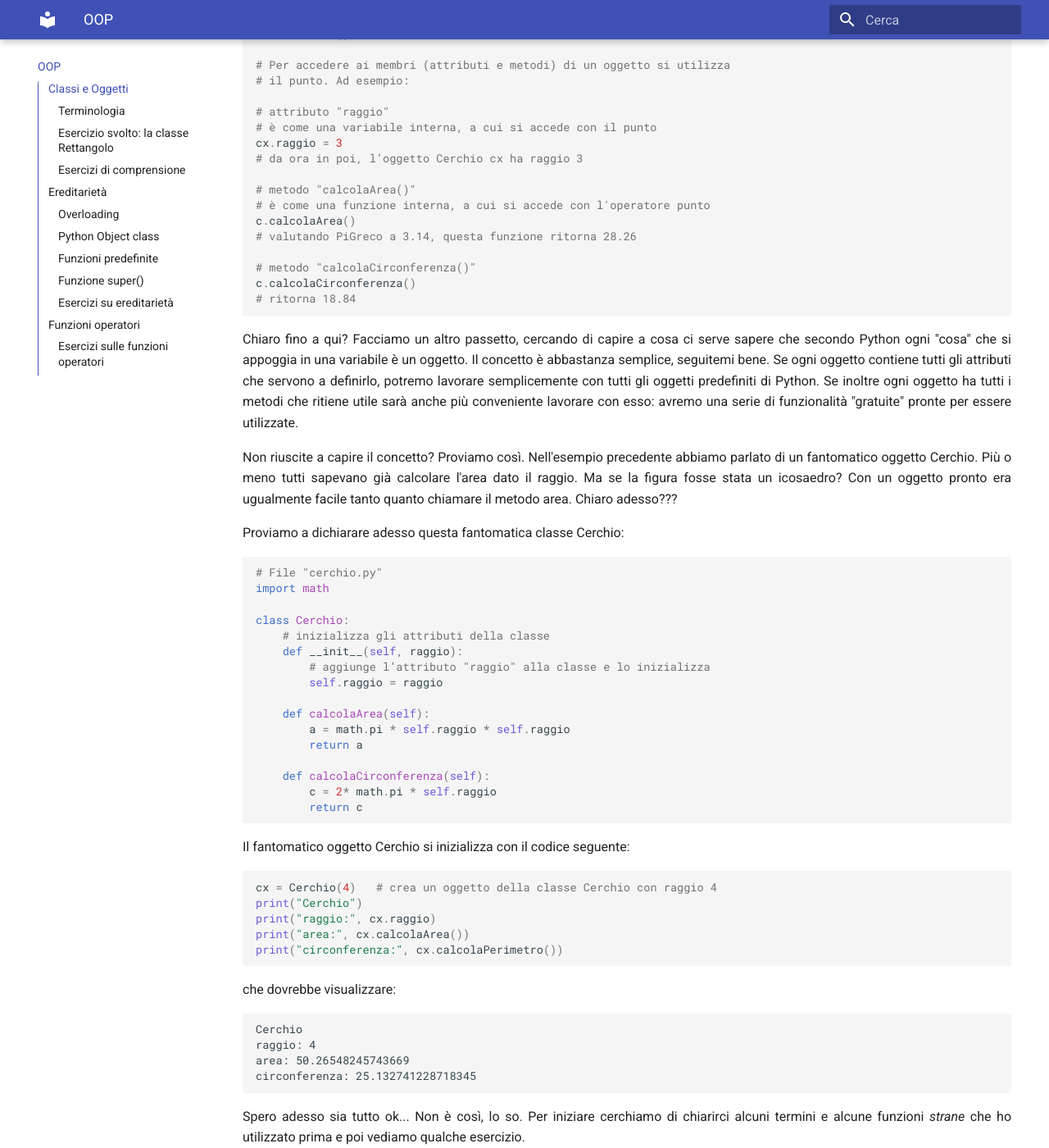
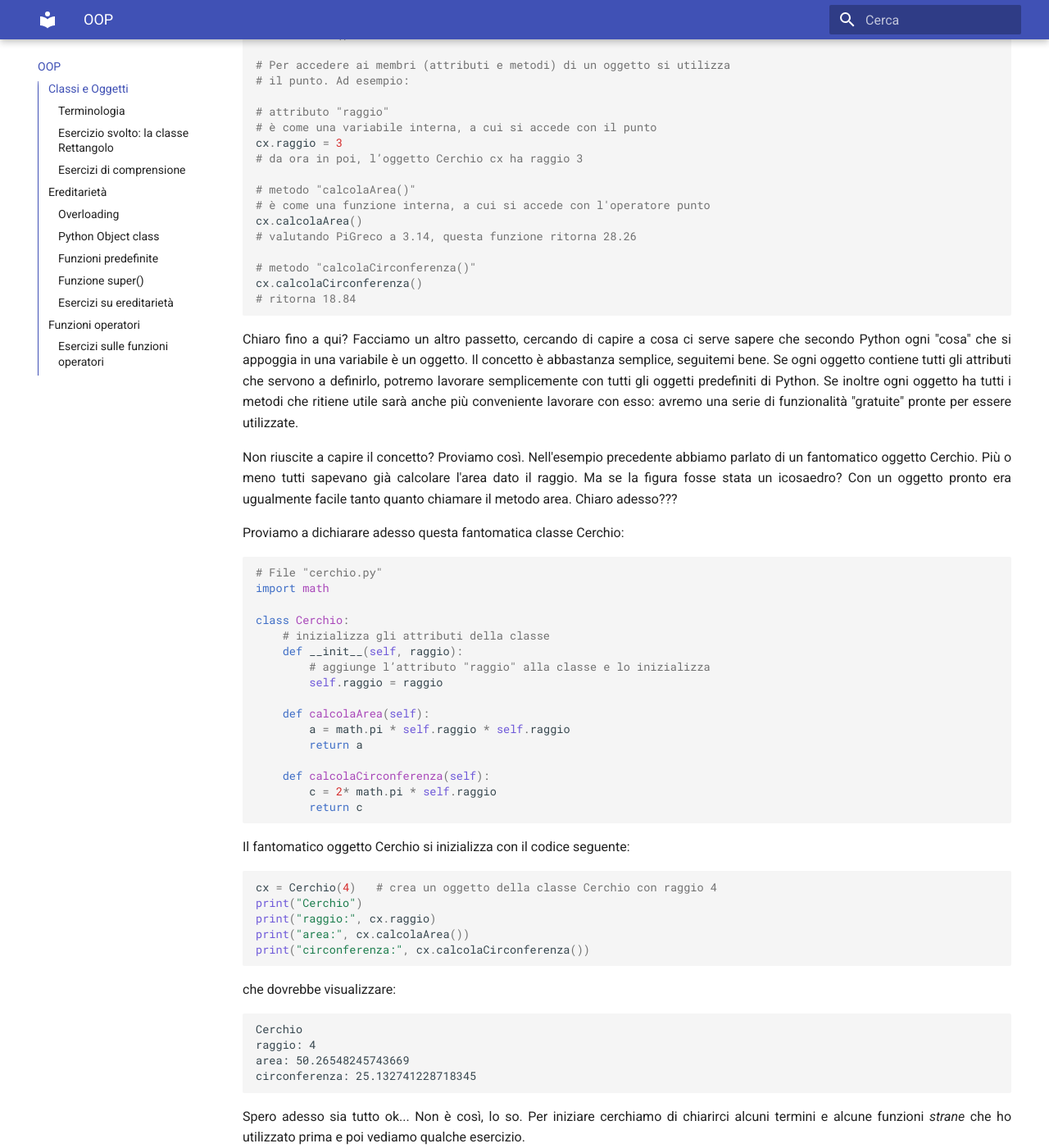
Before and after one commit to adjamhub/pyhandouts, an MkDocs documentation site: the page built from docs/OOP.md, in a window 1280 px wide and 1400 px high, scrolled down 1388 px. Shown: the whole window at 82% size. Built offline with MkDocs 1.6.1 and Material for MkDocs 9.7.7, drawn with Linux system fonts in a browser that asks for light colours; emoji names are drawn with the system emoji font.

Commit message:
Update OOP.md

````diff
--- a/docs/OOP.md
+++ b/docs/OOP.md
@@ -70,11 +70,11 @@
 
 # metodo "calcolaArea()"
 # è come una funzione interna, a cui si accede con l'operatore punto
-c.calcolaArea()
+cx.calcolaArea()
 # valutando PiGreco a 3.14, questa funzione ritorna 28.26
 
 # metodo "calcolaCirconferenza()"
-c.calcolaCirconferenza()
+cx.calcolaCirconferenza()
 # ritorna 18.84
 ```
 
@@ -121,7 +121,7 @@
 print("Cerchio")
 print("raggio:", cx.raggio)
 print("area:", cx.calcolaArea())
-print("circonferenza:", cx.calcolaPerimetro())
+print("circonferenza:", cx.calcolaCirconferenza())
 ```
 
 che dovrebbe visualizzare:
````
